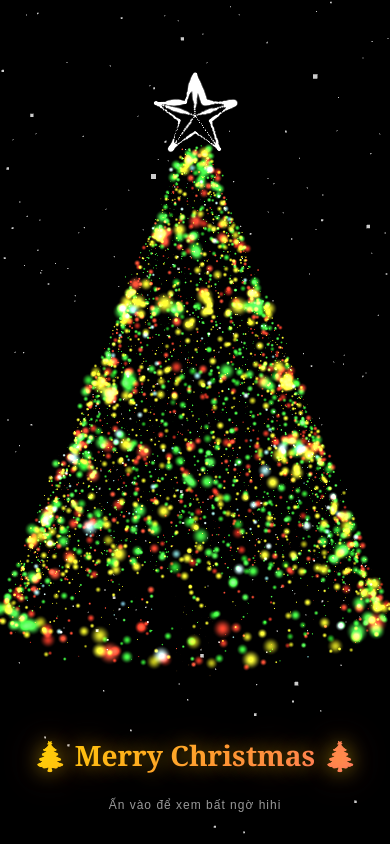
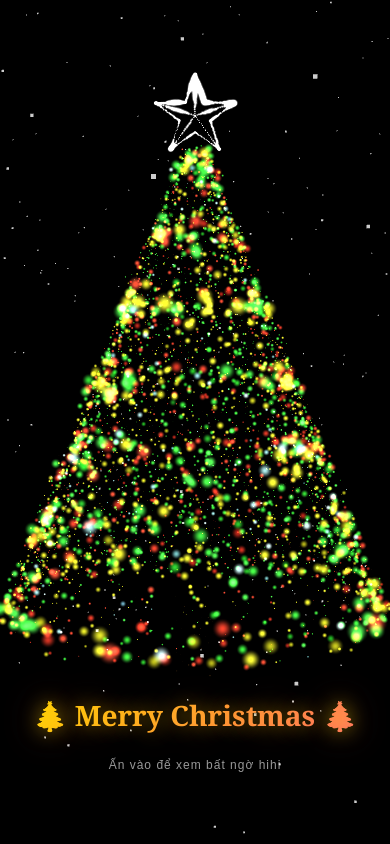
Before and after one commit to manhzung/Chrismas_Tree, a React (Vite) app: page / in a window 390 px wide. Built offline with nearby package versions, Linux system fonts and the light colour scheme.

Commit message:
Initial commit

```diff
--- a/src/App.css
+++ b/src/App.css
@@ -37,7 +37,7 @@ body,
   flex-direction: column;
   justify-content: flex-end;
   align-items: center;
-  padding-bottom: 50px;
+  padding-bottom: 120px; /* Tăng lên để đẩy chữ lên cao hơn */
   padding-left: 20px;
   padding-right: 20px;
   pointer-events: none;
@@ -88,7 +88,7 @@ body,
 /* Responsive - Tablet */
 @media (max-width: 768px) {
   .overlay {
-    padding-bottom: 40px;
+    padding-bottom: 90px;
     padding-left: 15px;
     padding-right: 15px;
   }
@@ -106,7 +106,7 @@ body,
 /* Responsive - Mobile */
 @media (max-width: 480px) {
   .overlay {
-    padding-bottom: 30px;
+    padding-bottom: 70px;
     padding-left: 10px;
     padding-right: 10px;
   }
--- a/src/App.tsx
+++ b/src/App.tsx
@@ -373,13 +373,8 @@ function App() {
         }
     };
 
-    // Hàm chung xử lý nhả ra - Đơn giản hóa: chỉ cần không drag là click
+    // Hàm chung xử lý nhả ra - Đơn giản hóa: reset state drag
     const onUp = () => {
-        if (isMouseDown && !isDragging) {
-            // Nếu không phải drag -> là click -> toggle phân tán
-            isDispersed = !isDispersed;
-            console.log('Dispersion toggled (onUp):', isDispersed, 'disperseAmount will animate to:', isDispersed ? 1 : 0);
-        }
         isMouseDown = false;
         isDragging = false;
     };
@@ -388,6 +383,10 @@ function App() {
     const onClick = (e: MouseEvent | TouchEvent) => {
         e.preventDefault();
         e.stopPropagation();
+
+        // Nếu đang drag thì không toggle
+        if (isDragging) return;
+
         isDispersed = !isDispersed;
         console.log('Dispersion toggled (onClick):', isDispersed, 'disperseAmount will animate to:', isDispersed ? 1 : 0);
     };
@@ -402,10 +401,11 @@ function App() {
     canvas.addEventListener('mouseup', onUp);
     canvas.addEventListener('mousemove', onMouseMove);
     canvas.addEventListener('touchstart', onTouchStart, { passive: false });
+
     const onTouchEnd = (e: TouchEvent) => {
-        e.preventDefault();
-        // Chỉ dùng onClick cho touch, không dùng onUp để tránh double toggle
-        onClick(e);
+        e.preventDefault(); // Ngăn chặn sự kiện click giả lập của browser
+        onUp();
+        onClick(e); // Gọi click luôn vì preventDefault đã chặn click tự nhiên
     };
     canvas.addEventListener('touchend', onTouchEnd);
     canvas.addEventListener('touchmove', onTouchMove, { passive: false });
```
